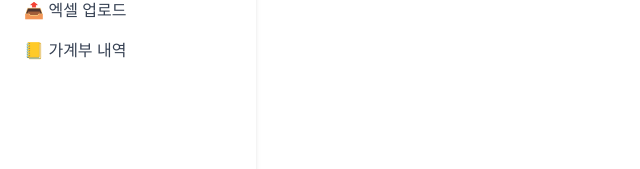
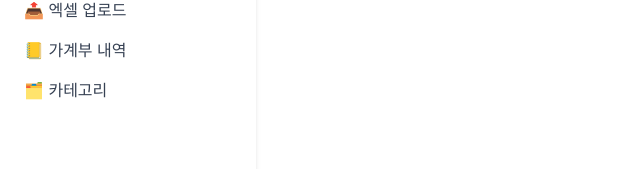
Before and after one commit to DongJun-Choi/ROUTINE-AND-MONEY, a Next.js app: page / in a window 1280 px wide. Shown: the part 129-298 px from the top of the page, without its empty margins (0-640 px from the left). Built offline with nearby package versions, Linux system fonts and the light colour scheme.

Commit message:
feat(category-ui): 전체 사이드바에 카테고리 메뉴 추가

```diff
--- a/src/app/layout.tsx
+++ b/src/app/layout.tsx
@@ -17,6 +17,9 @@ export default function RootLayout({ children }: { children: React.ReactNode })
             <a href="/transactions" className="text-gray-700 hover:text-black">
               📒 가계부 내역
             </a>
+            <a href="/category" className="text-gray-700 hover:text-black">
+              🗂️ 카테고리
+            </a>
           </nav>
         </aside>
 
```
